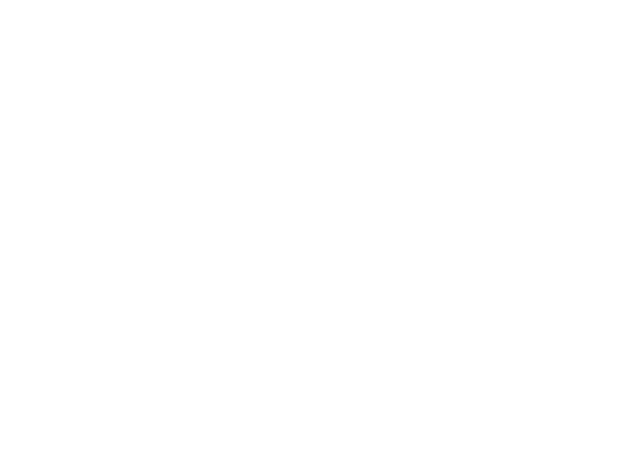
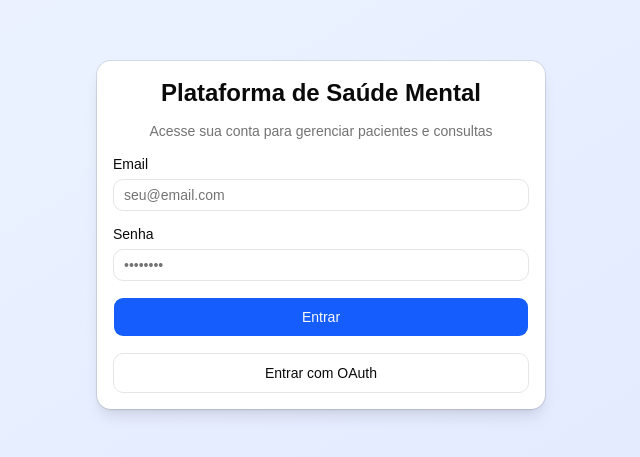
Before and after one commit to simonegabionetta/plataforma-saude-mental, a React (Vite) app: page /login in a window 1280 px wide. Shown: the part 165-622 px from the top of the page, without its empty margins (319-959 px from the left). Built offline with nearby package versions, Linux system fonts and the light colour scheme.

Commit message:
feat: criar página de Login com email, senha e OAuth

```diff
--- a/src/App.tsx
+++ b/src/App.tsx
@@ -1,12 +1,12 @@
 import { Route, Switch } from "wouter";
+import Login from "@/pages/Login";
 import Home from "@/pages/Home";
-import Sobre from "@/pages/Sobre";
 
 function App() {
   return (
     <Switch>
       <Route path="/" component={Home} />
-      <Route path="/sobre" component={Sobre} />
+      <Route path="/login" component={Login} />
     </Switch>
   );
 }
--- /dev/null
+++ b/src/components/ui/alert.tsx
@@ -0,0 +1,76 @@
+import * as React from "react"
+import { cva, type VariantProps } from "class-variance-authority"
+
+import { cn } from "@/lib/utils"
+
+const alertVariants = cva(
+  "group/alert relative grid w-full gap-0.5 rounded-lg border px-2.5 py-2 text-left text-sm has-data-[slot=alert-action]:relative has-data-[slot=alert-action]:pr-18 has-[>svg]:grid-cols-[auto_1fr] has-[>svg]:gap-x-2 *:[svg]:row-span-2 *:[svg]:translate-y-0.5 *:[svg]:text-current *:[svg:not([class*='size-'])]:size-4",
+  {
+    variants: {
+      variant: {
+        default: "bg-card text-card-foreground",
+        destructive:
+          "bg-card text-destructive *:data-[slot=alert-description]:text-destructive/90 *:[svg]:text-current",
+      },
+    },
+    defaultVariants: {
+      variant: "default",
+    },
+  }
+)
+
+function Alert({
+  className,
+  variant,
+  ...props
+}: React.ComponentProps<"div"> & VariantProps<typeof alertVariants>) {
+  return (
+    <div
+      data-slot="alert"
+      role="alert"
+      className={cn(alertVariants({ variant }), className)}
+      {...props}
+    />
+  )
+}
+
+function AlertTitle({ className, ...props }: React.ComponentProps<"div">) {
+  return (
+    <div
+      data-slot="alert-title"
+      className={cn(
+        "font-medium group-has-[>svg]/alert:col-start-2 [&_a]:underline [&_a]:underline-offset-3 [&_a]:hover:text-foreground",
+        className
+      )}
+      {...props}
+    />
+  )
+}
+
+function AlertDescription({
+  className,
+  ...props
+}: React.ComponentProps<"div">) {
+  return (
+    <div
+      data-slot="alert-description"
+      className={cn(
+        "text-sm text-balance text-muted-foreground md:text-pretty [&_a]:underline [&_a]:underline-offset-3 [&_a]:hover:text-foreground [&_p:not(:last-child)]:mb-4",
+        className
+      )}
+      {...props}
+    />
+  )
+}
+
+function AlertAction({ className, ...props }: React.ComponentProps<"div">) {
+  return (
+    <div
+      data-slot="alert-action"
+      className={cn("absolute top-2 right-2", className)}
+      {...props}
+    />
+  )
+}
+
+export { Alert, AlertTitle, AlertDescription, AlertAction }
--- /dev/null
+++ b/src/components/ui/card.tsx
@@ -0,0 +1,103 @@
+import * as React from "react"
+
+import { cn } from "@/lib/utils"
+
+function Card({
+  className,
+  size = "default",
+  ...props
+}: React.ComponentProps<"div"> & { size?: "default" | "sm" }) {
+  return (
+    <div
+      data-slot="card"
+      data-size={size}
+      className={cn(
+        "group/card flex flex-col gap-4 overflow-hidden rounded-xl bg-card py-4 text-sm text-card-foreground ring-1 ring-foreground/10 has-data-[slot=card-footer]:pb-0 has-[>img:first-child]:pt-0 data-[size=sm]:gap-3 data-[size=sm]:py-3 data-[size=sm]:has-data-[slot=card-footer]:pb-0 *:[img:first-child]:rounded-t-xl *:[img:last-child]:rounded-b-xl",
+        className
+      )}
+      {...props}
+    />
+  )
+}
+
+function CardHeader({ className, ...props }: React.ComponentProps<"div">) {
+  return (
+    <div
+      data-slot="card-header"
+      className={cn(
+        "group/card-header @container/card-header grid auto-rows-min items-start gap-1 rounded-t-xl px-4 group-data-[size=sm]/card:px-3 has-data-[slot=card-action]:grid-cols-[1fr_auto] has-data-[slot=card-description]:grid-rows-[auto_auto] [.border-b]:pb-4 group-data-[size=sm]/card:[.border-b]:pb-3",
+        className
+      )}
+      {...props}
+    />
+  )
+}
+
+function CardTitle({ className, ...props }: React.ComponentProps<"div">) {
+  return (
+    <div
+      data-slot="card-title"
+      className={cn(
+        "text-base leading-snug font-medium group-data-[size=sm]/card:text-sm",
+        className
+      )}
+      {...props}
+    />
+  )
+}
+
+function CardDescription({ className, ...props }: React.ComponentProps<"div">) {
+  return (
+    <div
+      data-slot="card-description"
+      className={cn("text-sm text-muted-foreground", className)}
+      {...props}
+    />
+  )
+}
+
+function CardAction({ className, ...props }: React.ComponentProps<"div">) {
+  return (
+    <div
+      data-slot="card-action"
+      className={cn(
+        "col-start-2 row-span-2 row-start-1 self-start justify-self-end",
+        className
+      )}
+      {...props}
+    />
+  )
+}
+
+function CardContent({ className, ...props }: React.ComponentProps<"div">) {
+  return (
+    <div
+      data-slot="card-content"
+      className={cn("px-4 group-data-[size=sm]/card:px-3", className)}
+      {...props}
+    />
+  )
+}
+
+function CardFooter({ className, ...props }: React.ComponentProps<"div">) {
+  return (
+    <div
+      data-slot="card-footer"
+      className={cn(
+        "flex items-center rounded-b-xl border-t bg-muted/50 p-4 group-data-[size=sm]/card:p-3",
+        className
+      )}
+      {...props}
+    />
+  )
+}
+
+export {
+  Card,
+  CardHeader,
+  CardFooter,
+  CardTitle,
+  CardAction,
+  CardDescription,
+  CardContent,
+}
--- /dev/null
+++ b/src/components/ui/input.tsx
@@ -0,0 +1,19 @@
+import * as React from "react"
+
+import { cn } from "@/lib/utils"
+
+function Input({ className, type, ...props }: React.ComponentProps<"input">) {
+  return (
+    <input
+      type={type}
+      data-slot="input"
+      className={cn(
+        "h-8 w-full min-w-0 rounded-lg border border-input bg-transparent px-2.5 py-1 text-base transition-colors outline-none file:inline-flex file:h-6 file:border-0 file:bg-transparent file:text-sm file:font-medium file:text-foreground placeholder:text-muted-foreground focus-visible:border-ring focus-visible:ring-3 focus-visible:ring-ring/50 disabled:pointer-events-none disabled:cursor-not-allowed disabled:bg-input/50 disabled:opacity-50 aria-invalid:border-destructive aria-invalid:ring-3 aria-invalid:ring-destructive/20 md:text-sm dark:bg-input/30 dark:disabled:bg-input/80 dark:aria-invalid:border-destructive/50 dark:aria-invalid:ring-destructive/40",
+        className
+      )}
+      {...props}
+    />
+  )
+}
+
+export { Input }
--- /dev/null
+++ b/src/components/ui/label.tsx
@@ -0,0 +1,22 @@
+import * as React from "react"
+import { Label as LabelPrimitive } from "radix-ui"
+
+import { cn } from "@/lib/utils"
+
+function Label({
+  className,
+  ...props
+}: React.ComponentProps<typeof LabelPrimitive.Root>) {
+  return (
+    <LabelPrimitive.Root
+      data-slot="label"
+      className={cn(
+        "flex items-center gap-2 text-sm leading-none font-medium select-none group-data-[disabled=true]:pointer-events-none group-data-[disabled=true]:opacity-50 peer-disabled:cursor-not-allowed peer-disabled:opacity-50",
+        className
+      )}
+      {...props}
+    />
+  )
+}
+
+export { Label }
--- /dev/null
+++ b/src/pages/Login.tsx
@@ -0,0 +1,76 @@
+import { useState } from "react";
+import { Button } from "@/components/ui/button";
+import {
+  Card,
+  CardContent,
+  CardDescription,
+  CardHeader,
+  CardTitle,
+} from "@/components/ui/card";
+import { Input } from "@/components/ui/input";
+import { Label } from "@/components/ui/label";
+
+function Login() {
+  const [email, setEmail] = useState("");
+  const [password, setPassword] = useState("");
+
+  const handleLogin = () => {
+    console.log("Login com:", email, password);
+  };
+
+  const handleOAuthLogin = () => {
+    console.log("Login com OAuth");
+  };
+
+  return (
+    <div className="min-h-screen bg-gradient-to-br from-blue-50 to-indigo-100 flex items-center justify-center p-4">
+      <Card className="w-full max-w-md shadow-lg">
+        <CardHeader className="space-y-2">
+          <CardTitle className="text-2xl font-bold text-center">
+            Plataforma de Saúde Mental
+          </CardTitle>
+          <CardDescription className="text-center">
+            Acesse sua conta para gerenciar pacientes e consultas
+          </CardDescription>
+        </CardHeader>
+        <CardContent className="space-y-4">
+          <div className="grid gap-2">
+            <Label htmlFor="email">Email</Label>
+            <Input
+              id="email"
+              type="email"
+              placeholder="seu@email.com"
+              value={email}
+              onChange={(e) => setEmail(e.target.value)}
+            />
+          </div>
+          <div className="grid gap-2">
+            <Label htmlFor="password">Senha</Label>
+            <Input
+              id="password"
+              type="password"
+              placeholder="••••••••"
+              value={password}
+              onChange={(e) => setPassword(e.target.value)}
+            />
+          </div>
+          <Button
+            onClick={handleLogin}
+            className="w-full h-10 bg-blue-600 hover:bg-blue-700"
+          >
+            Entrar
+          </Button>
+          <Button
+            onClick={handleOAuthLogin}
+            variant="outline"
+            className="w-full h-10"
+          >
+            Entrar com OAuth
+          </Button>
+        </CardContent>
+      </Card>
+    </div>
+  );
+}
+
+export default Login;
```
Also changed, not shown: 2 other files (tests, documents, lock files or other folders).
